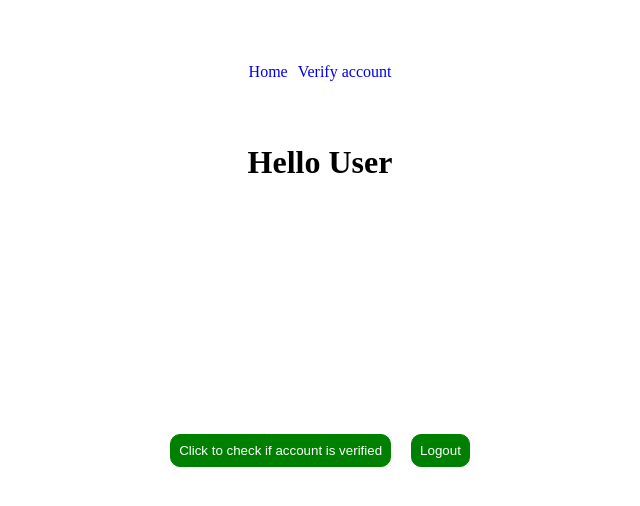
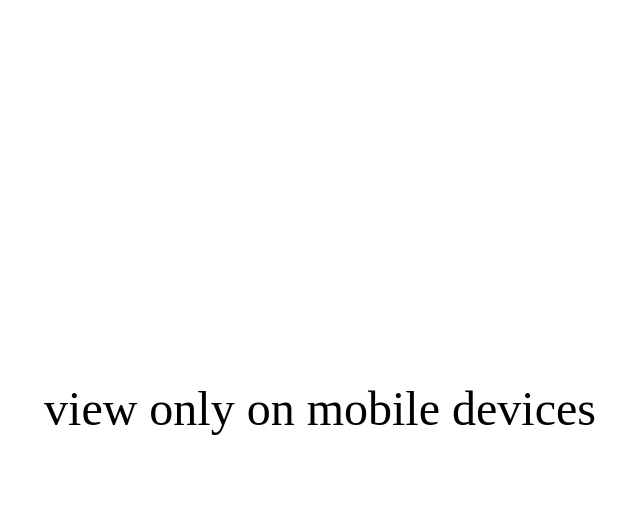
Before and after one commit to cas1908/Fake-User-Authentication, a React (Vite) app: page / in a window 1280 px wide. Shown: the top 506 px of the page, without its empty margins (320-960 px from the left). Built offline with nearby package versions, Linux system fonts and the light colour scheme.

Commit message:
God Abeg!!

```diff
--- a/src/App.css
+++ b/src/App.css
@@ -104,3 +104,17 @@ nav {
     background-repeat: no-repeat;
   background-position: center;
 }
+
+@media screen and (min-width:700px){
+    body::after {
+        content: "view only on mobile devices";
+        font-size: 3rem;
+        display: flex;
+        justify-content: center;
+        align-items: center;
+        min-height: 100vh;
+    }
+    main {
+        display: none;
+    }
+}
```
